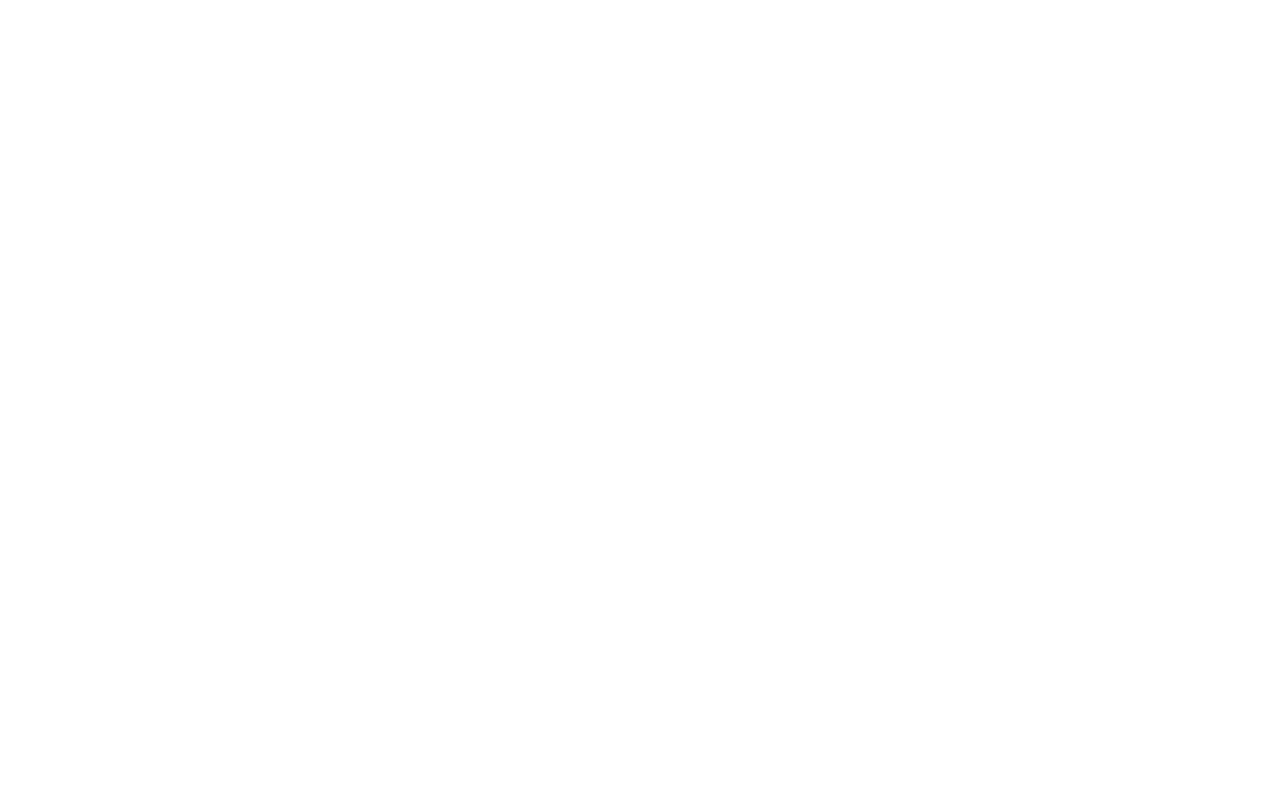
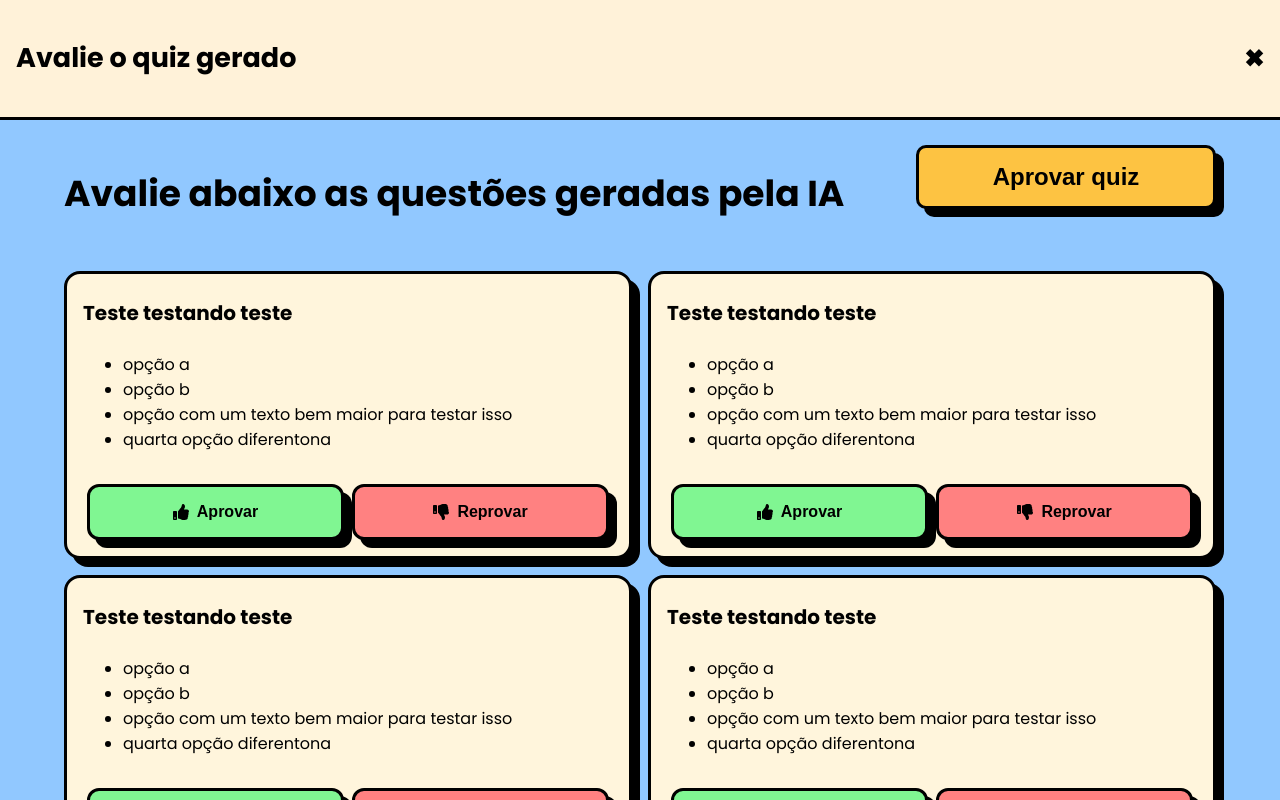
Before and after one commit to BernardoS/responde-ai, a React (Vite) app: page /professor/aprovar-quiz/1 in a window 1280 px wide. Before the commit this address had no page. Shown: the top 800 px of the page. Built offline with nearby package versions, Linux system fonts and the light colour scheme.

Commit message:
Página de aprovar quiz

```diff
--- a/package.json
+++ b/package.json
@@ -14,6 +14,7 @@
     "moment": "^2.30.1",
     "react": "^19.0.0",
     "react-dom": "^19.0.0",
+    "react-icons": "^5.5.0",
     "react-loading-indicators": "^1.0.0",
     "react-router-dom": "^7.5.0",
     "styled-components": "^6.1.17"
--- /dev/null
+++ b/src/components/QuizAproveListItem/index.tsx
@@ -0,0 +1,46 @@
+import React from 'react';
+import { FaThumbsUp, FaThumbsDown } from 'react-icons/fa';
+import { ActionButton, ButtonRow, Card, Header, Titulo } from './style';
+
+interface QuizCardProps {
+  materia: string;
+  titulo: string;
+  opcoes: string[];
+  onAprovar: () => void;
+  onReprovar: () => void;
+}
+
+export const QuizAproveListItem: React.FC<QuizCardProps> = ({
+  titulo,
+  opcoes,
+  onAprovar,
+  onReprovar
+}) => {
+  return (
+    <Card>
+      <Header>
+        <div>
+          <Titulo>{titulo}</Titulo>
+        </div>
+      </Header>
+      <ul>
+        {( opcoes!= null && opcoes.length > 0 )&&(
+          opcoes.map((opcao)=>(<li>{opcao}</li>))
+        )}
+      </ul>
+
+
+      <ButtonRow>
+        <ActionButton cor="#80F692" hover="#5cc000" onClick={onAprovar}>
+          <FaThumbsUp />
+          Aprovar
+        </ActionButton>
+
+        <ActionButton cor="#FF8181" hover="#e85d5d" onClick={onReprovar}>
+          <FaThumbsDown />
+          Reprovar
+        </ActionButton>
+      </ButtonRow>
+    </Card>
+  );
+};
--- /dev/null
+++ b/src/components/QuizAproveListItem/style.tsx
@@ -0,0 +1,73 @@
+import styled from "styled-components";
+
+export const Card = styled.div`
+  background-color: #fff5dc;
+  border-radius: 16px;
+  padding: 16px;
+  font-family: 'Poppins', sans-serif;
+  position: relative;
+  display: flex;
+  flex-direction: column;
+  box-shadow: 8px 8px 0 #000;
+  border: 3px solid #000;
+`;
+
+export const Header = styled.div`
+  display: flex;
+  justify-content: space-between;
+  align-items: start;
+`;
+
+export const Materia = styled.span`
+  color: #ffa800;
+  font-weight: 700;
+  font-size: 14px;
+`;
+
+export const XP = styled.span`
+  color: #36b37e;
+  font-weight: 700;
+  margin-left: 8px;
+  font-size: 14px;
+`;
+
+export const Titulo = styled.h2`
+  font-size: 20px;
+  margin: 8px 0;
+  font-weight: 700;
+`;
+
+export const SubInfo = styled.p`
+  margin: 0;
+  font-size: 14px;
+  color: #333;
+`;
+
+export const ButtonRow = styled.div`
+  display: flex;
+  justify-content: space-between;
+  margin-top: 16px;
+`;
+
+export const ActionButton = styled.button<{ cor: string; hover: string }>`
+  flex: 1;
+  margin: 0 4px;
+  background-color: ${(props) => props.cor};
+  border: none;
+  border-radius: 12px;
+  padding: 16px;
+  color: #000;
+  font-weight: 600;
+  font-size: 16px;
+  box-shadow: 8px 8px 0 #000;
+  border: 3px solid #000;
+  cursor: pointer;
+  display: flex;
+  align-items: center;
+  justify-content: center;
+  gap: 8px;
+
+  &:hover {
+    background-color: ${(props) => props.hover};
+  }
+`;
--- /dev/null
+++ b/src/pages/AproveQuiz/index.tsx
@@ -0,0 +1,91 @@
+import { useParams } from "react-router-dom";
+import { DefaultContainer } from "../../components/DefaultContainer";
+import { DefaultHeader, DefaultHeaderLink } from "../../components/DefaultHeader";
+import { DefaultBody } from "../../components/DefaultBody";
+import { DefaultTitle } from "../../components/DefaultTitle";
+import { ApproveButton, QuizAproveContainer } from "./style";
+import { QuizAproveListItem } from "../../components/QuizAproveListItem";
+
+
+
+interface QuizAproveItem {
+    materia: string;
+    titulo: string;
+    opcoes: string[];
+    onAprovar: () => void;
+    onReprovar: () => void;
+}
+
+const aproveItens:QuizAproveItem[] =[
+    {
+        materia:"História",
+        titulo:"Teste testando teste",
+        opcoes:["opção a","opção b", "opção com um texto bem maior para testar isso", "quarta opção diferentona"],
+        onAprovar:() => console.log("Teste"),
+        onReprovar: () => console.log("Reprovar"),
+    },
+    {
+        materia:"História",
+        titulo:"Teste testando teste",
+        opcoes:["opção a","opção b", "opção com um texto bem maior para testar isso", "quarta opção diferentona"],
+        onAprovar:() => console.log("Teste"),
+        onReprovar: () => console.log("Reprovar"),
+    },
+    {
+        materia:"História",
+        titulo:"Teste testando teste",
+        opcoes:["opção a","opção b", "opção com um texto bem maior para testar isso", "quarta opção diferentona"],
+        onAprovar:() => console.log("Teste"),
+        onReprovar: () => console.log("Reprovar"),
+    },
+    {
+        materia:"História",
+        titulo:"Teste testando teste",
+        opcoes:["opção a","opção b", "opção com um texto bem maior para testar isso", "quarta opção diferentona"],
+        onAprovar:() => console.log("Teste"),
+        onReprovar: () => console.log("Reprovar"),
+    },
+    {
+        materia:"História",
+        titulo:"Teste testando teste",
+        opcoes:["opção a","opção b", "opção com um texto bem maior para testar isso", "quarta opção diferentona"],
+        onAprovar:() => console.log("Teste"),
+        onReprovar: () => console.log("Reprovar"),
+    }
+
+
+]
+
+function AproveQuiz(){
+
+    const { quizId } = useParams();
+
+    return(
+        <DefaultContainer>
+            <DefaultHeader>
+                <h2>Avalie o quiz gerado</h2>
+                <DefaultHeaderLink to="/professor/home">✖</DefaultHeaderLink>
+            </DefaultHeader>
+            <DefaultBody>
+                <DefaultTitle>
+                    <h2>Avalie abaixo as questões geradas pela IA</h2>
+                    <ApproveButton onClick={() => alert("Clicou em aprovar")}>
+                        Aprovar quiz
+                    </ApproveButton>
+                </DefaultTitle>
+                <QuizAproveContainer>
+                {aproveItens.map((item,index)=>(
+                    <QuizAproveListItem
+                        materia={item.materia}
+                        onAprovar={item.onAprovar}
+                        onReprovar={item.onReprovar}
+                        opcoes={item.opcoes}
+                        titulo={item.titulo}
+                        key={index}  />))}
+                </QuizAproveContainer>
+            </DefaultBody>
+        </DefaultContainer>
+    )
+}
+
+export default AproveQuiz
--- /dev/null
+++ b/src/pages/AproveQuiz/style.tsx
@@ -0,0 +1,47 @@
+import styled from "styled-components";
+import { device } from "../../utils/layoutBreakpoints";
+
+export const QuizAproveContainer = styled.div`
+    display: grid;
+    width: 100%;
+    gap:16px;
+    grid-template-columns: 1fr 1fr;
+
+    @media ${device.desktop}{
+        grid-template-columns: 1fr;
+    }
+`
+
+export const ApproveButton = styled.button`
+    display: flex;
+    justify-content: center;
+    align-items: center;
+    box-sizing: border-box;
+    margin: unset;
+    background-color: #FDC342;
+    color: black;
+    font-weight: bold;
+    font-size: 24px;
+    font-weight: 600;
+    padding: 12px;
+    border-radius: 10px;
+    box-shadow: 8px 8px 0px #000;
+    cursor: pointer;
+    border: 3px solid #000000;
+    height: 64px;
+    margin-bottom: 32px;
+    min-width: 300px;
+
+    img{
+        margin-right: 8px;
+    }
+
+    &:hover, &:focus, &:active {
+        background-color: #ffd966;
+        animation: shake-vertical 0.5s ease-in-out forwards;
+    }
+    @media ${device.mobile} {
+        width: 100%;
+        min-width: unset;
+    }
+`
--- a/src/pages/CreateQuiz/index.tsx
+++ b/src/pages/CreateQuiz/index.tsx
@@ -5,9 +5,12 @@
 import { DefaultTitle } from "../../components/DefaultTitle";
 import { Button, Form, FormContainer, Input, Label, LargeInputGroup, Select, SmallInputGroup, TextArea } from "./style";
 import GenerateQuiz from "../../assets/generate-quiz.svg"
+import { useNavigate } from "react-router-dom";
 
 
 function CreateQuiz() {
+
+    const navigate = useNavigate();
 
     const [form, setForm] = useState({
         subject: '',
@@ -25,6 +28,7 @@
         e.preventDefault();
         console.log(form);
         // Enviar os dados do formulário
+        navigate("/professor/aprovar-quiz/5")
     };
 
     return (
--- a/src/pages/TeacherHome/index.tsx
+++ b/src/pages/TeacherHome/index.tsx
@@ -4,7 +4,6 @@
 import { Button, ButtonsContainer, MascotContainer, MascotImage, StatusContainer, UserExtraInfo, UserInfo, UserProfileCard, UserStatus } from "../../components/UserComponents";
 import TeacherMascot from "../../assets/teacher-mascot.png";
 import { StatusText } from "../StudentHome/style";
-import { TeacherInfoBox } from "./style";
 import { useUser } from "../../contexts/UserContext";
 import { useEffect, useState } from "react";
 import { getClasses } from "../../services/api";
@@ -43,12 +42,7 @@
                             <MascotImage src={TeacherMascot} alt="Mascote do professor" />
                         </MascotContainer>
                         <StatusContainer>
-                            <StatusText>
-                                Criou
-                                <br />
-                                <b className="awnsered" >10</b>
-                            </StatusText>
-                            <StatusText>Concluiu
+                            <StatusText>Quizzes Criados
                                 <br />
                                 <b className="missing" >
                                     20
@@ -59,11 +53,6 @@
                             <span>{qtdTurmas} Turmas</span>
                         </UserExtraInfo>
                     </UserStatus>
-                    <TeacherInfoBox>
-                        <span>
-                            <b>35</b> Alunos participaram do último quiz
-                        </span>
-                    </TeacherInfoBox>
                 </UserProfileCard>
                 <ButtonsContainer>
                     <Button to="/professor/criar-quiz">Criar Quiz</Button>
--- a/src/routes/MainRouter.tsx
+++ b/src/routes/MainRouter.tsx
@@ -12,6 +12,7 @@
 import Teacherlogin from "../pages/TeacherLogin/index.tsx";
 import Studentlogin from "../pages/StudentLogin/index.tsx";
 import CreateStudent from "../pages/CreateStudent/index.tsx";
+import AproveQuiz from "../pages/AproveQuiz/index.tsx";
 
 
 function MainRouter() {
@@ -26,6 +27,7 @@
         <Route path="/professor/home" element={<TeacherHome/>} />
         <Route path="/professor/perfil" element={<TeacherProfile/>} />
         <Route path="/professor/criar-quiz" element={<CreateQuiz/>} />
+        <Route path="/professor/aprovar-quiz/:quizId" element={<AproveQuiz/>} />
         <Route path="/professor/criar-aluno" element={<CreateStudent/>} />
         <Route path="/professor/turmas" element={<TeacherClasses/>} />
         <Route path="/professor/turmas/:turma" element={<ClassDetail/>} />
```
Also changed, not shown: 1 other file (tests, documents, lock files or other folders).
